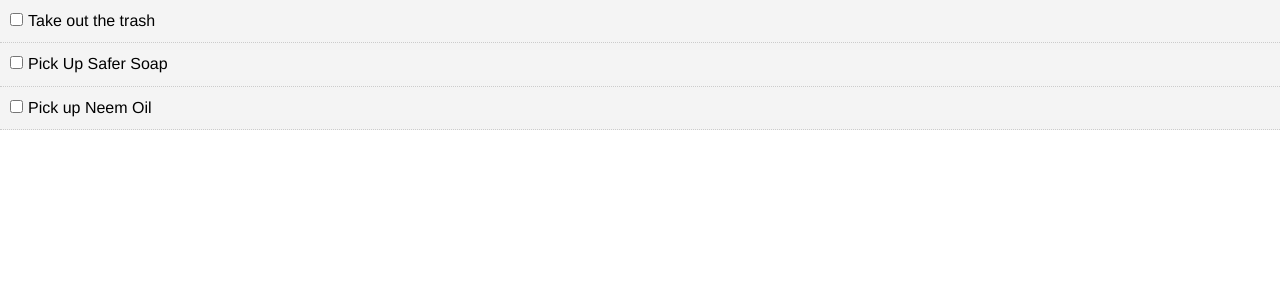
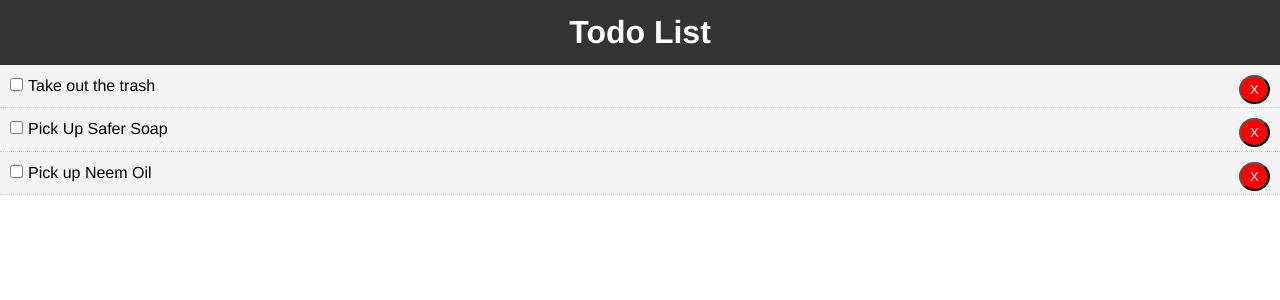
Before and after one commit to Cruebee/todo-react, a React (Create React App) app: page / in a window 1280 px wide. Shown: the top 300 px of the page. Built offline with nearby package versions, Linux system fonts and the light colour scheme.

Commit message:
addition: create and add in header component

```diff
--- a/src/App.js
+++ b/src/App.js
@@ -1,4 +1,5 @@
 import React, { Component } from 'react';
+import Header from './components/layout/Header';
 import Todos from './components/Todos';
 
 import './App.css';
@@ -36,10 +37,22 @@ class App extends Component {
     });
   };
 
+  // Delete Todo
+  delTodo = (id) => {
+    this.setState({
+      todos: [...this.state.todos.filter((todo) => todo.id !== id)],
+    });
+  };
+
   render() {
     return (
       <div className='App'>
-        <Todos todos={this.state.todos} markComplete={this.markComplete} />
+        <Header />
+        <Todos
+          todos={this.state.todos}
+          markComplete={this.markComplete}
+          delTodo={this.delTodo}
+        />
       </div>
     );
   }
--- a/src/components/TodoItem.js
+++ b/src/components/TodoItem.js
@@ -26,6 +26,10 @@ export class TodoItem extends Component {
             onChange={this.props.markComplete.bind(this, id)}
           />
           {title}
+
+          <button style={btnStyle} onClick={this.props.delTodo.bind(this, id)}>
+            X
+          </button>
         </p>
       </div>
     );
@@ -37,4 +41,12 @@ TodoItem.propTypes = {
   todo: PropTypes.object.isRequired,
 };
 
+const btnStyle = {
+  background: '#ff0000',
+  color: '#fff',
+  padding: '5px 9px',
+  borderRadius: '50%',
+  cursor: 'pointer',
+  float: 'right',
+};
 export default TodoItem;
--- a/src/components/Todos.js
+++ b/src/components/Todos.js
@@ -9,6 +9,7 @@ class Todos extends Component {
         key={todo.id}
         todo={todo}
         markComplete={this.props.markComplete}
+        delTodo={this.props.delTodo}
       />
     ));
   }
--- /dev/null
+++ b/src/components/layout/Header.js
@@ -0,0 +1,18 @@
+import React from 'react';
+
+function Header() {
+  return (
+    <header style={headerStyle}>
+      <h1>Todo List</h1>
+    </header>
+  );
+}
+
+const headerStyle = {
+  background: '#333',
+  color: '#fff',
+  textAlign: 'center',
+  padding: '10px',
+};
+
+export default Header;
```
